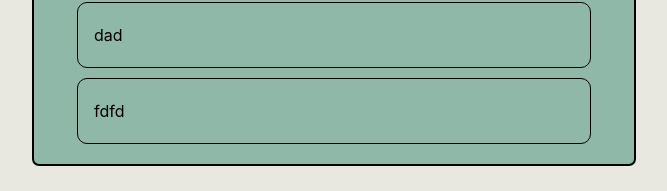
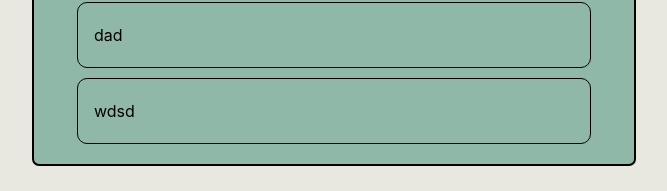
Before and after one commit to Bleakest/tasks, a React (Create React App) app: page / in a window 1280 px wide. Shown: the part 305-496 px from the top of the page, without its empty margins (306-973 px from the left). Built offline with nearby package versions, Linux system fonts and the light colour scheme; data requests are answered from the project's data file.

Commit message:
fix fetch

```diff
--- a/db.json
+++ b/db.json
@@ -9,7 +9,7 @@
       "id": 5
     },
     {
-      "name": "fdfd",
+      "name": "wdsd",
       "id": 7
     }
   ]
--- a/src/components/TodoModal.jsx
+++ b/src/components/TodoModal.jsx
@@ -11,7 +11,7 @@ const TodoModal = () => {
     fetch(`http://localhost:8000/todos/${params.id}`)
       .then((data) => data.json())
       .then((res) => setTask(res));
-  }, [task]);
+  }, []);
 
   function handleChangeBtn() {
     const newValue = prompt("Введите новое значение");
@@ -21,7 +21,7 @@ const TodoModal = () => {
       body: JSON.stringify({
         name: newValue,
       }),
-    });
+    }).then(() => setTask((prev) => ({ ...prev, name: newValue })));
   }
 
   function handleDeleteBtn() {
```
